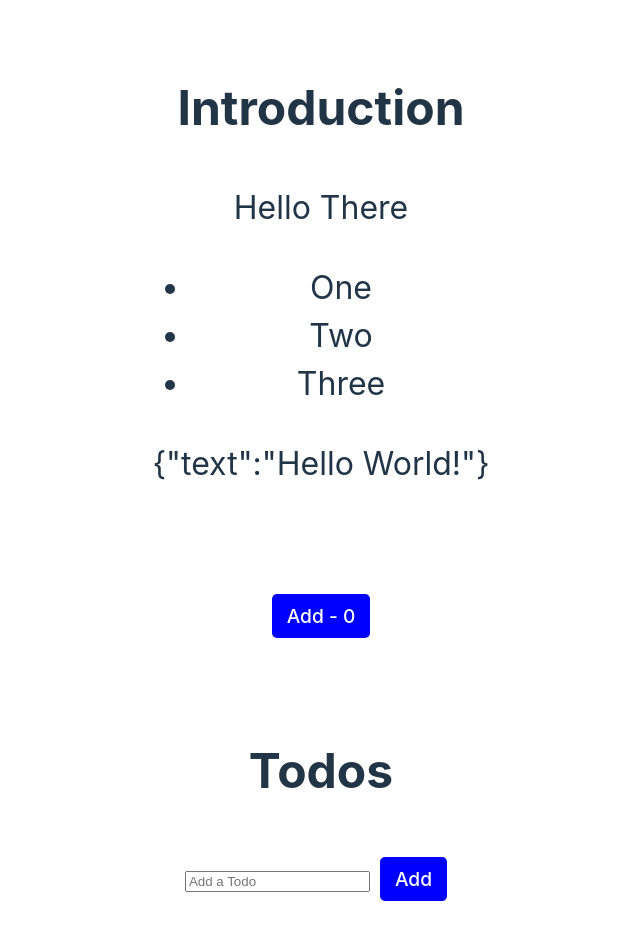
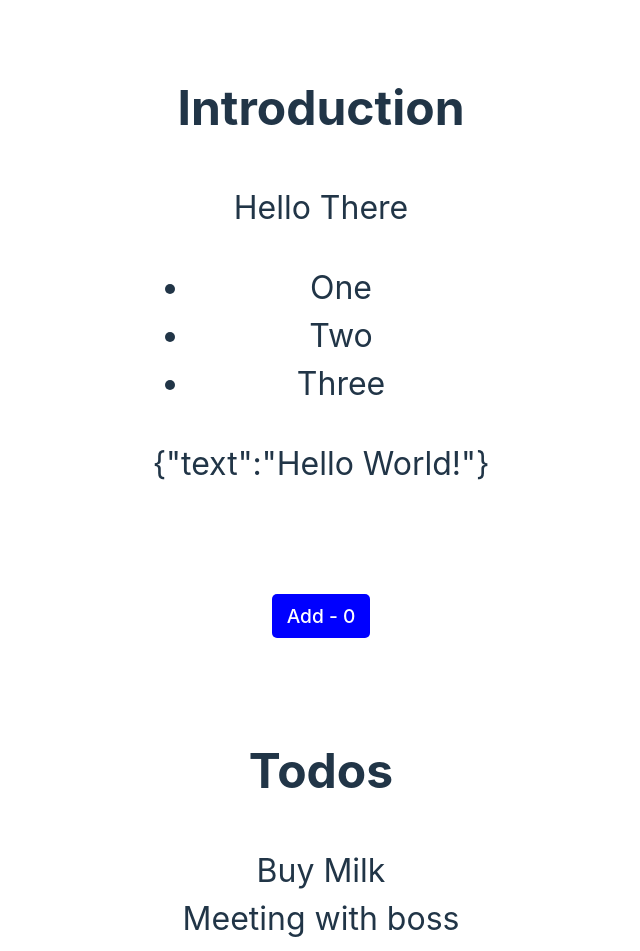
Before and after one commit to christosno/noBsTs-Typescript-Course, a React (Vite) app in the folder episode-20/: page / in a window 1280 px wide. Shown: the top 951 px of the page, without its empty margins (319-959 px from the left). Built offline with nearby package versions, Linux system fonts and the light colour scheme.

Commit message:
episode 23

```diff
--- a/episode-20/src/App.tsx
+++ b/episode-20/src/App.tsx
@@ -1,4 +1,6 @@
-import React, { useCallback, useEffect, useReducer, useState, useRef} from 'react';
+import React, { useCallback, useEffect, useState, useRef } from 'react';
+import { useTodos } from './useTodos';
+
 import './App.css'
 
 
@@ -33,20 +35,6 @@ const List: React.FunctionComponent<{
 
 interface PayloadType {
   text: string;
-}
-
-interface TodoType {
-  id: number;
-  text: string;
-  done: boolean;
-};
-
-type ActionType = {
-  type: "ADD_TODO";
-  text: string;
-} | {
-  type: "REMOVE_TODO";
-  id: number
 }
 
 type ButtonProps = {
@@ -93,10 +81,16 @@ function App() {
   const [payload, setPayload] = useState<PayloadType | null>(null)
   const inputValue = useRef<HTMLInputElement>(null)
 
+  const { todos, addTodo, removeTodo } = useTodos([
+    { id: 1, text: "Buy Milk", done: false },
+    { id: 2, text: "Meeting with boss", done: false },
+    { id: 3, text: "Dentist appointment", done: false }
+  ])
+
   const onAddTodoBatonHandler = () => {
     // meed to add that condtion to avoid null type error
     if (inputValue && inputValue.current) {
-      dispatch({ type: "ADD_TODO", text: inputValue.current.value })
+      addTodo(inputValue.current.value )
       inputValue.current.value = ""
     }
 
@@ -114,26 +108,6 @@ function App() {
         setPayload(data)
       })
   }, [])
-
-  const reducer = (todosList: TodoType[], action: ActionType) => {
-    switch (action.type) {
-      case "ADD_TODO":
-        return [
-          ...todosList,
-          {
-            id: Math.random(),
-            text: action.text,
-            done: false
-          }
-        ]
-      case "REMOVE_TODO":
-        return todosList.filter((todo) => todo.id !== action.id)
-      default:
-        throw new Error("Action type not found")
-    }
-  }
-
-  const [todos, dispatch] = useReducer(reducer, [])
 
   const [value, setValue] = useNumber(0)
 
@@ -157,7 +131,7 @@ function App() {
       {todos.map((todo) => {
         return (
           <div key={todo.id}>
-            <span onClick={() => dispatch({ type: "REMOVE_TODO", id: todo.id })}>{todo.text}</span>
+            <span onClick={() => removeTodo(todo.id )}>{todo.text}</span>
           </div>
         )
       })}
--- /dev/null
+++ b/episode-20/src/useTodos.ts
@@ -0,0 +1,58 @@
+import { useCallback, useReducer } from "react"
+
+
+interface TodoType {
+	id: number;
+	text: string;
+	done: boolean;
+  };
+
+type ActionType = {
+	type: "ADD_TODO";
+	text: string;
+  } | {
+	type: "REMOVE_TODO";
+	id: number
+  }
+
+export const useTodos = (initialTodos: TodoType[]): {
+	todos: TodoType[];
+	addTodo: (text: string) => void;
+	removeTodo: (id: number) => void;
+} => {
+
+	const reducer = (todosList: TodoType[], action: ActionType) => {
+		switch (action.type) {
+		  case "ADD_TODO":
+			return [
+			  ...todosList,
+			  {
+				id: Math.random(),
+				text: action.text,
+				done: false
+			  }
+			]
+		  case "REMOVE_TODO":
+			return todosList.filter((todo) => todo.id !== action.id)
+		  default:
+			throw new Error("Action type not found")
+		}
+	  }
+
+	const [todos, dispatch] = useReducer(reducer, initialTodos)
+
+
+	const addTodo = useCallback((text: string) => {
+		dispatch({ type: "ADD_TODO", text })
+	}, [dispatch])
+
+	const removeTodo = useCallback((id: number) => {
+		dispatch({ type: "REMOVE_TODO", id })
+	}, [dispatch])
+
+	return {
+		todos,
+		addTodo,
+		removeTodo
+	}
+}
```
